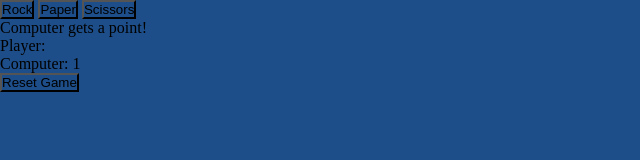
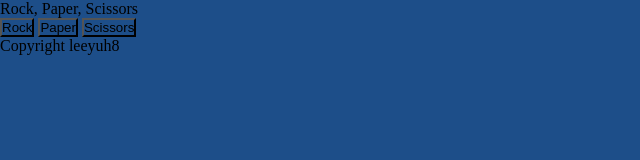
Before and after one commit to leeyuh8/odin-rock-paper-scissors, a plain HTML site: page index.html in a window 1280 px wide. Both pictures are taken after a click on the button "Rock". Shown: the whole page, without its empty margins (0-640 px from the left). Drawn offline with Linux system fonts and the light colour scheme.

Commit message:
Change body layout for re-designing

```diff
--- a/index.html
+++ b/index.html
@@ -8,22 +8,20 @@
         <link rel="stylesheet" href="./styles.css">
     </head>
     <body>
-        <button value="rock">Rock</button>
-        <button value="paper">Paper</button>
-        <button value="scissors">Scissors</button>
+        <header> Rock, Paper, Scissors </header>
 
-        <div class="parent">
-            <div class="result"></div>
-            <div>
-                Player:
-                <span class="player-score"></span>
-            </div>
-            <div>
-                Computer:
-                <span class="computer-score"></span>
-            </div>
-            <h1 class="winner"></h1>
-            <button class="reset"> Reset Game </button>
+        <div class="scores">
+            <div class="player-score"></div>
+            <div class="score-dash"></div>
+            <div class="computer-score"></div>
         </div>
+
+        <div class="options">
+            <button value="rock">Rock</button>
+            <button value="paper">Paper</button>
+            <button value="scissors">Scissors</button>
+        </div>
+
+        <footer> Copyright leeyuh8 </footer>
     </body>
 </html>
--- a/javascript.js
+++ b/javascript.js
@@ -4,8 +4,8 @@ let playerSelection;
 
 const divParent = document.querySelector('div.parent');
 const divResult = document.querySelector('div.result');
-const spanPlayerScore = document.querySelector('span.player-score');
-const spanComputerScore = document.querySelector('span.computer-score')
+const divPlayerScore = document.querySelector('div.player-score');
+const divComputerScore = document.querySelector('div.computer-score')
 const h1Winner = document.querySelector('h1.winner');
 const buttonReset = document.querySelector('button.reset');
 
@@ -59,13 +59,13 @@ function playRound() {
     }
 
 /*  read the result in div.result.
-        - if it says 'Computer wins', increment the score in span.computer-score
-        - if it says 'You win', increment the score in span.player-score
+        - if it says 'Computer wins', increment the score in div.computer-score
+        - if it says 'You win', increment the score in div.player-score
 */
     if (divResult.textContent === 'You get a point!') {
-        ++spanPlayerScore.textContent;
+        ++divPlayerScore.textContent;
     } else if (divResult.textContent === 'Computer gets a point!') {
-        ++spanComputerScore.textContent;
+        ++divComputerScore.textContent;
     }
 
 /* check to see if player or computer score is 5
@@ -76,11 +76,11 @@ function playRound() {
 
         -must first check for a tie, if so, return 'Tie!'
 */
-    if (spanPlayerScore.textContent === '5' && spanComputerScore.textContent === '5') {
+    if (divPlayerScore.textContent === '5' && divComputerScore.textContent === '5') {
         h1Winner.textContent = 'Tie';
-    } else if (spanPlayerScore.textContent === '5' ) {
+    } else if (divPlayerScore.textContent === '5' ) {
         h1Winner.textContent = 'You win!';
-    } else if (spanComputerScore.textContent === '5') {
+    } else if (divComputerScore.textContent === '5') {
         h1Winner.textContent = 'Computer wins!';
     }
 
@@ -100,8 +100,8 @@ function resetScore(buttonReset) {
     buttons.forEach(button => button.addEventListener('click', playRound));
 
     divResult.textContent = '';
-    spanPlayerScore.textContent = '';
-    spanComputerScore.textContent = '';
+    divPlayerScore.textContent = '';
+    divComputerScore.textContent = '';
     h1Winner.textContent = '';
 }
 
```
